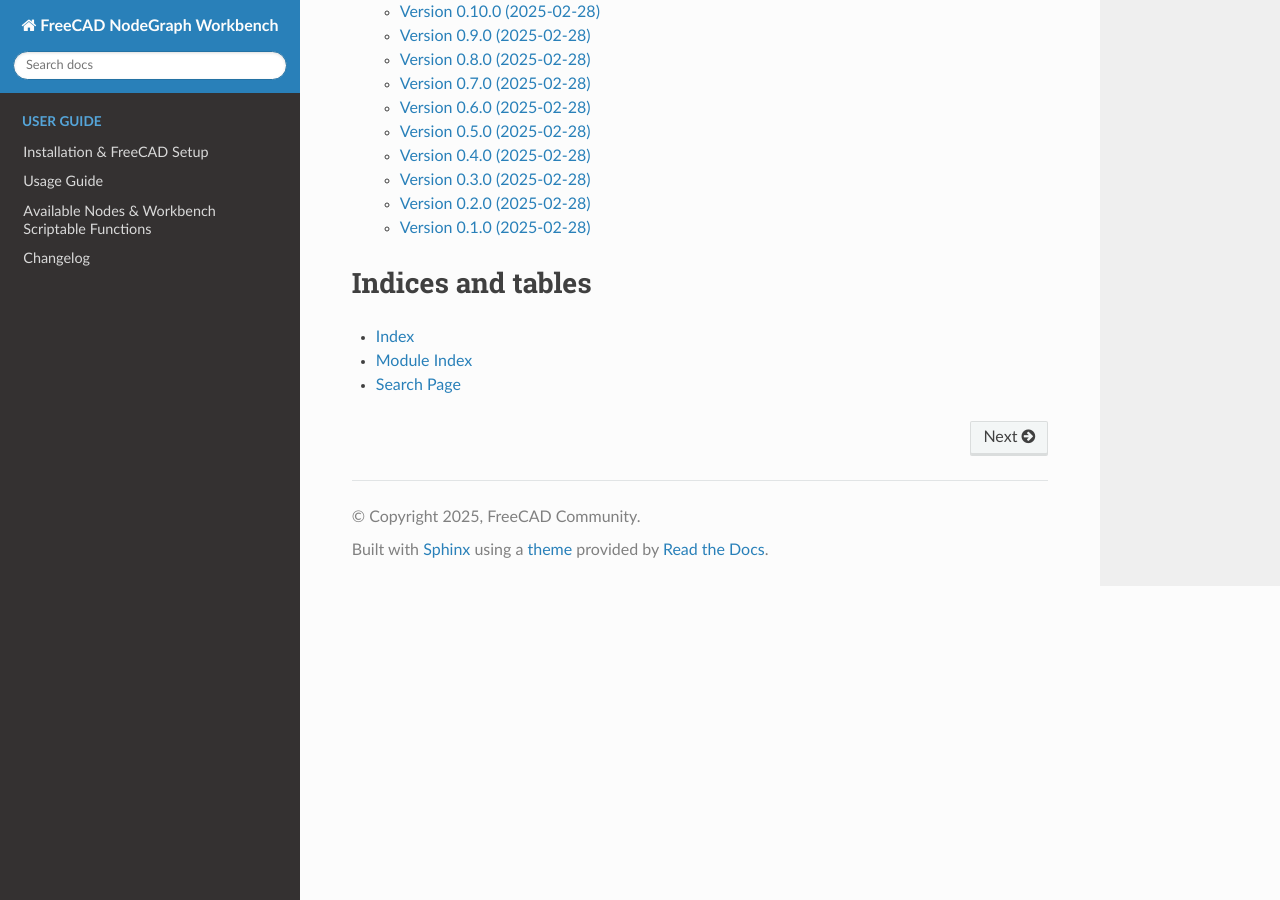
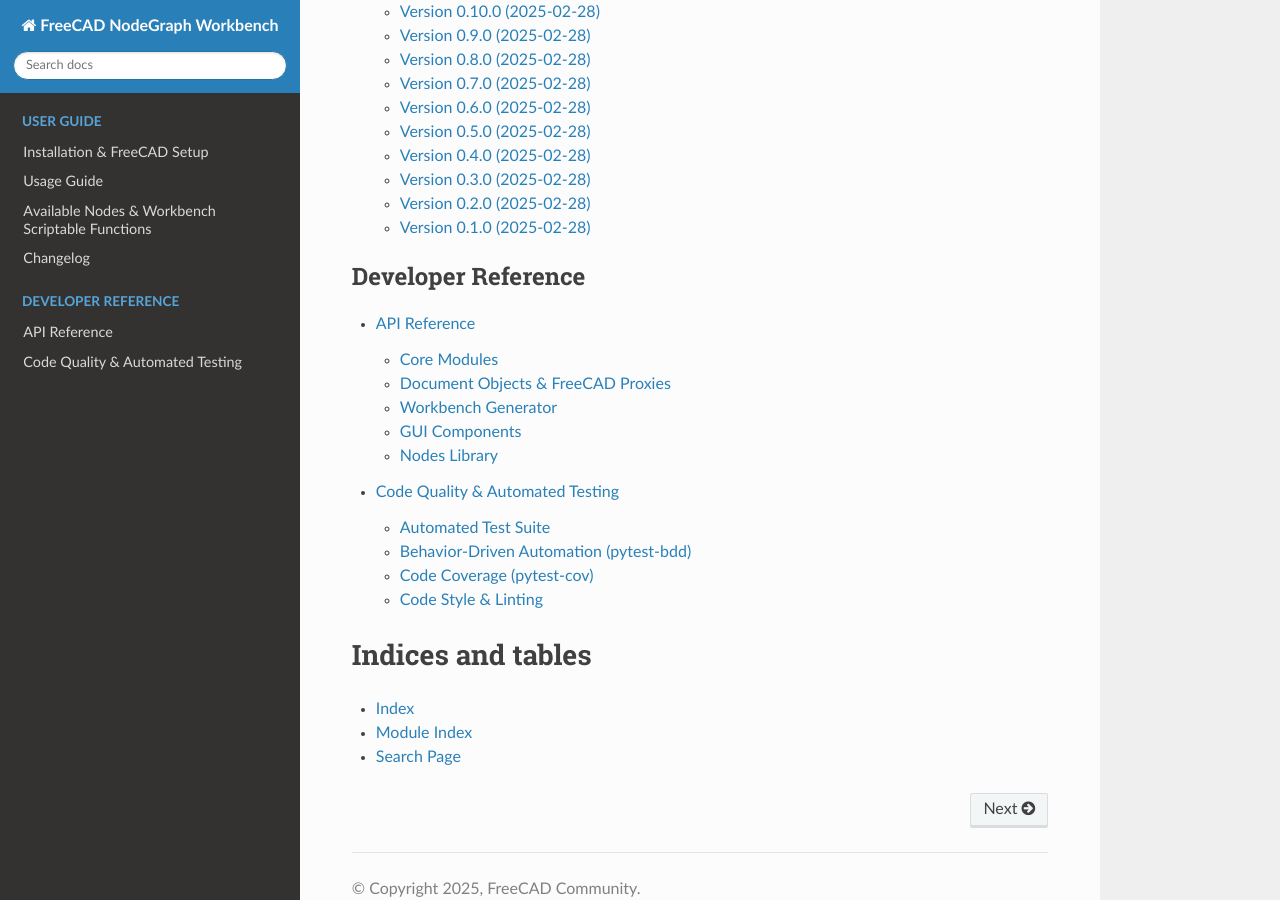
Before and after one commit to thedigitaledge/freecad-node-graph, a Sphinx documentation site: the page built from docs/index.rst, in a window 1280 px wide and 900 px high, scrolled down 840 px. Built offline with Sphinx 7.4.7 and the Read the Docs theme 3.1.0, drawn with Linux system fonts in a browser that asks for light colours; part of the change alters nothing that is shown.

Commit message:
Add Sphinx API reference and code quality documentation integration
- Added docs/api.rst with Sphinx autodoc directives for core, GUI, document object, workbench generator, and node modules
- Added docs/code_quality.rst covering pytest, pytest-bdd, pytest-cov, flake8, black, and mypy standards
- Updated docs/index.rst to include Developer Reference toctree
- Created docs/_static and verified Sphinx HTML documentation build with zero warnings

Co-authored-by: thedigitaledge <80956395+thedigitaledge@users.noreply.github.com>

```diff
--- /dev/null
+++ b/docs/api.rst
@@ -0,0 +1,143 @@
+API Reference
+=============
+
+This section details the Python API for the **FreeCAD NodeGraph** workbench components.
+
+Core Modules
+------------
+
+Graph Data Model
+~~~~~~~~~~~~~~~~
+.. automodule:: freecad_nodegraph.core.graph
+   :members:
+   :undoc-members:
+   :show-inheritance:
+
+Node Base & Registry
+~~~~~~~~~~~~~~~~~~~~
+.. automodule:: freecad_nodegraph.core.node
+   :members:
+   :undoc-members:
+   :show-inheritance:
+
+.. automodule:: freecad_nodegraph.core.registry
+   :members:
+   :undoc-members:
+   :show-inheritance:
+
+Sockets & Edges
+~~~~~~~~~~~~~~~
+.. automodule:: freecad_nodegraph.core.socket
+   :members:
+   :undoc-members:
+   :show-inheritance:
+
+.. automodule:: freecad_nodegraph.core.edge
+   :members:
+   :undoc-members:
+   :show-inheritance:
+
+Evaluator & Serializer
+~~~~~~~~~~~~~~~~~~~~~~
+.. automodule:: freecad_nodegraph.core.evaluator
+   :members:
+   :undoc-members:
+   :show-inheritance:
+
+.. automodule:: freecad_nodegraph.core.serializer
+   :members:
+   :undoc-members:
+   :show-inheritance:
+
+History & Undo Stack
+~~~~~~~~~~~~~~~~~~~~
+.. automodule:: freecad_nodegraph.core.history
+   :members:
+   :undoc-members:
+   :show-inheritance:
+
+Document Objects & FreeCAD Proxies
+----------------------------------
+.. automodule:: freecad_nodegraph.document_object
+   :members:
+   :undoc-members:
+   :show-inheritance:
+
+Workbench Generator
+-------------------
+.. automodule:: freecad_nodegraph.workbench_generator
+   :members:
+   :undoc-members:
+   :show-inheritance:
+
+GUI Components
+--------------
+
+Editor & Canvas
+~~~~~~~~~~~~~~~
+.. automodule:: freecad_nodegraph.gui.editor
+   :members:
+   :undoc-members:
+   :show-inheritance:
+
+.. automodule:: freecad_nodegraph.gui.scene
+   :members:
+   :undoc-members:
+   :show-inheritance:
+
+.. automodule:: freecad_nodegraph.gui.view
+   :members:
+   :undoc-members:
+   :show-inheritance:
+
+Graphics Items & Sockets
+~~~~~~~~~~~~~~~~~~~~~~~~
+.. automodule:: freecad_nodegraph.gui.items
+   :members:
+   :undoc-members:
+   :show-inheritance:
+
+Task Panel & Inspectors
+~~~~~~~~~~~~~~~~~~~~~~~
+.. automodule:: freecad_nodegraph.gui.panel
+   :members:
+   :undoc-members:
+   :show-inheritance:
+
+Nodes Library
+-------------
+
+Input Nodes
+~~~~~~~~~~~
+.. automodule:: freecad_nodegraph.nodes.inputs
+   :members:
+   :undoc-members:
+   :show-inheritance:
+
+Primitive Shape Nodes
+~~~~~~~~~~~~~~~~~~~~~
+.. automodule:: freecad_nodegraph.nodes.primitives
+   :members:
+   :undoc-members:
+   :show-inheritance:
+
+Boolean Operation Nodes
+~~~~~~~~~~~~~~~~~~~~~~~
+.. automodule:: freecad_nodegraph.nodes.booleans
+   :members:
+   :undoc-members:
+   :show-inheritance:
+
+Transform & Feature Nodes
+~~~~~~~~~~~~~~~~~~~~~~~~~
+.. automodule:: freecad_nodegraph.nodes.transforms
+   :members:
+   :undoc-members:
+   :show-inheritance:
+
+Output Nodes
+~~~~~~~~~~~~
+.. automodule:: freecad_nodegraph.nodes.output
+   :members:
+   :undoc-members:
+   :show-inheritance:
--- /dev/null
+++ b/docs/code_quality.rst
@@ -0,0 +1,69 @@
+Code Quality & Automated Testing
+================================
+
+The **FreeCAD NodeGraph** workbench maintains strict testing and code quality standards to ensure reliability across FreeCAD versions and standalone environments.
+
+Automated Test Suite
+--------------------
+
+The test suite is built on `pytest` and encompasses unit, integration, and behavior-driven automation tests.
+
+Running Tests
+~~~~~~~~~~~~~
+
+Run all tests headlessly using the pytest command:
+
+.. code-block:: bash
+
+   PYTHONPATH=. QT_QPA_PLATFORM=offscreen pytest
+
+All tests execute in offscreen mode using Qt's offscreen platform plugin, configured automatically via ``tests/conftest.py``.
+
+Behavior-Driven Automation (pytest-bdd)
+----------------------------------------
+
+User interface workflows are specified in Gherkin feature files (``tests/features/node_graph_ui.feature``) and implemented using ``pytest-bdd`` (``tests/step_defs/test_node_graph_ui_steps.py``).
+
+Covered Scenarios
+~~~~~~~~~~~~~~~~~
+- **Node Library Additions:** Double-clicking nodes in the Task View palette to populate the active MDI canvas.
+- **Socket Wiring:** Connecting output and input sockets to form graph DAG relationships.
+- **Property Value Editing:** Manual entry and inline type validation for Float, Integer, String, Boolean, Vector, and Placement nodes.
+- **Node Deletion:** Removing selected canvas nodes via context menu or ``Del``/``Backspace`` key shortcuts.
+- **Undo / Redo:** Rolling back and restoring visual graph modifications seamlessly.
+
+Code Coverage (pytest-cov)
+--------------------------
+
+Code coverage is monitored automatically during test runs via ``pytest-cov``.
+
+Run test coverage report:
+
+.. code-block:: bash
+
+   pytest --cov=freecad_nodegraph --cov-report=term-missing
+
+Configuration in ``pyproject.toml``:
+
+.. code-block:: toml
+
+   [tool.pytest.ini_options]
+   addopts = "--cov=freecad_nodegraph --cov-report=term-missing"
+
+   [tool.coverage.run]
+   source = ["freecad_nodegraph"]
+
+Code Style & Linting
+--------------------
+
+The codebase follows PEP 8 standards with the following automated tools configured in ``pyproject.toml``:
+
+- **Flake8:** Linter for syntax, imports, and style rules.
+- **Black:** Code formatter for consistent code layout.
+- **Mypy:** Static type checker for Python type annotations.
+
+Run linter checks:
+
+.. code-block:: bash
+
+   flake8 freecad_nodegraph tests
--- a/docs/index.rst
+++ b/docs/index.rst
@@ -18,6 +18,13 @@ The NodeGraph Workbench is a visual programming addon for `FreeCAD <https://www.
    nodes
    changelog
 
+.. toctree::
+   :maxdepth: 2
+   :caption: Developer Reference
+
+   api
+   code_quality
+
 Indices and tables
 ==================
 
```
